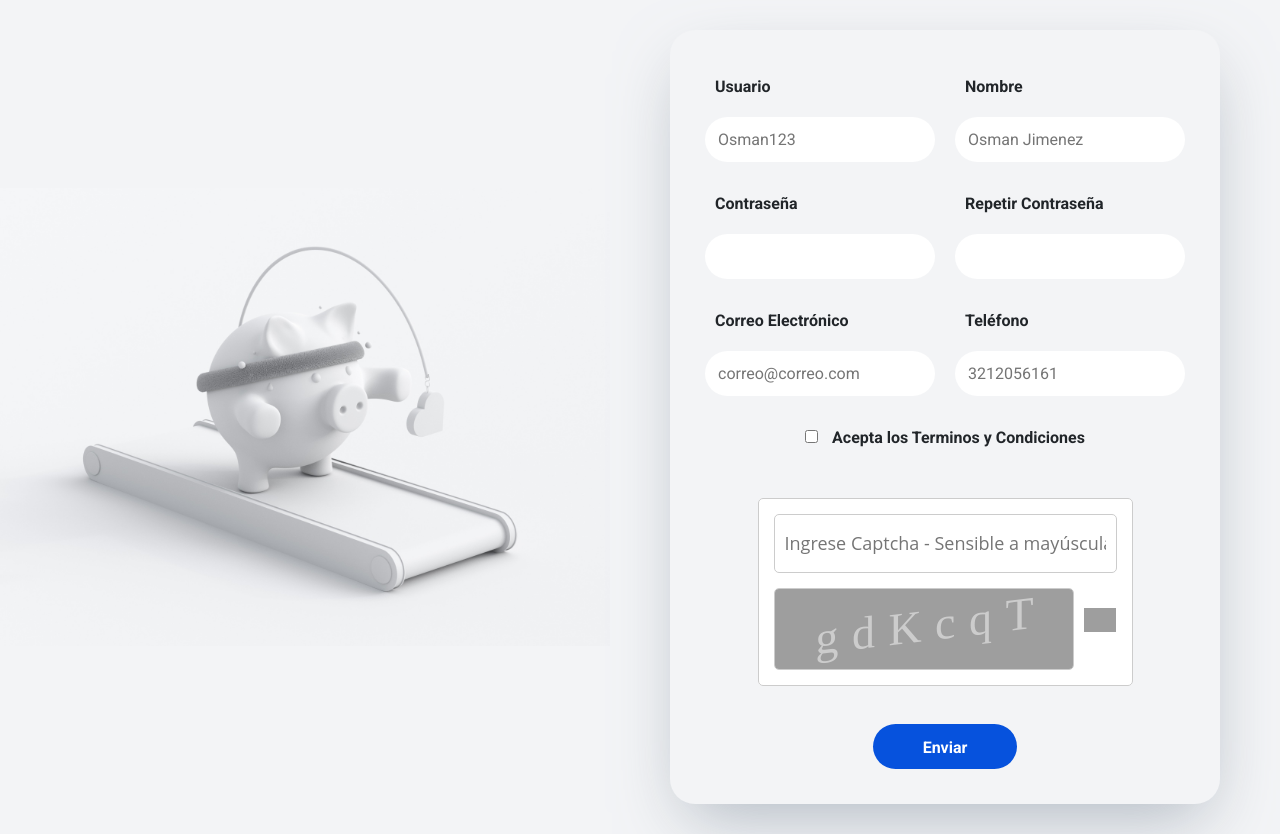
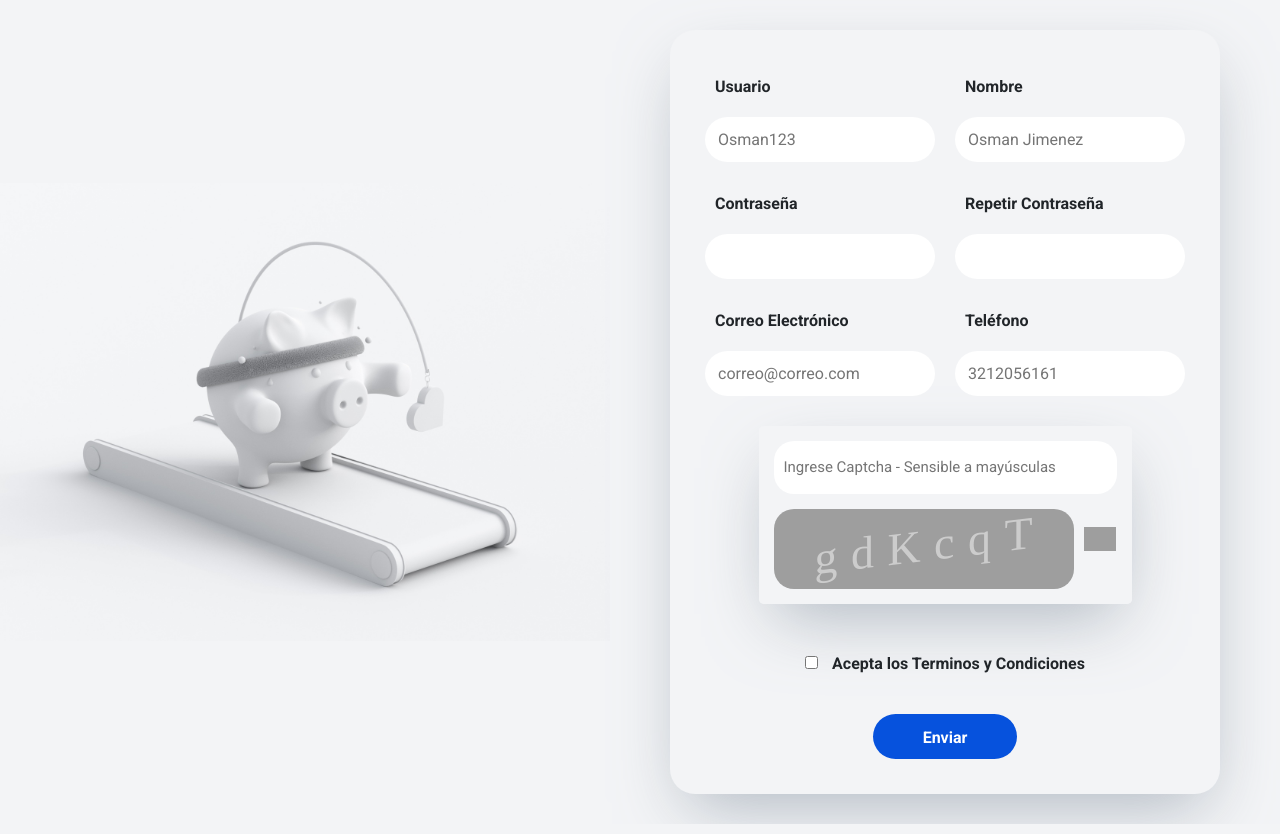
Before and after one commit to OsmanJimenez/OWASP_PHP, a PHP site: page / in a window 1280 px wide. Run offline with PHP 8.4, Linux system fonts and the light colour scheme; some libraries are stand-ins or nearby versions; grey boxes are pictures that could not be loaded.

Commit message:
Fix_Design

```diff
--- a/css/estilos.css
+++ b/css/estilos.css
@@ -107,6 +107,7 @@ main {
 	padding: 0 15px;
 	border-radius: 3px;
 	display: none;
+	color: #fff;
 }
 
 .formulario__mensaje-activo {
@@ -171,19 +172,19 @@ main {
 
 /* ----- -----  Estilos para Captcha ----- ----- */
 fieldset {
-	border: 1px solid #ccc;
 	padding: 15px;
 	max-width: 100%;
-	background-color: #fff;
+	background-color: #F3F4F6;
 	border-radius: 5px;
-  }
+	box-shadow: 1px 26px 68px -16px rgba(151,161,174,0.75);
+}
 
   section { padding: 0 15px; }
 
   .CaptchaWrap { position: relative; }
   .CaptchaTxtField {
-	border-radius: 5px;
-	border: 1px solid #ccc;
+	border-radius: 20px;
+	border: 0px solid #ccc;
 	display: block;
 	box-sizing: border-box;
   }
@@ -191,10 +192,10 @@ fieldset {
   #UserCaptchaCode {
 	padding: 15px 10px;
 	outline: none;
-	font-size: 18px;
+	font-size: 15px;
 	font-weight: normal;
-	font-family: 'Open Sans', sans-serif;
 	width: 343px;
+
   }
   #CaptchaImageCode {
 	text-align:center;
--- a/index.html
+++ b/index.html
@@ -37,7 +37,7 @@
                         <input type="text" class="formulario__input" name="nombre" id="nombre" placeholder="Osman Jimenez">
                         <i class="formulario__validacion-estado fas fa-times-circle"></i>
                     </div>
-                    <p class="formulario__input-error">El usuario tiene que ser de 8 a 16 dígitos y solo puede contener numeros, letras y guion bajo.</p>
+                    <p class="formulario__input-error">El usuario tiene que ser de 8 a 16 caracteres y solo puede contener numeros, letras y guion bajo.</p>
                 </div>
 
                 <!-- Grupo: Contraseña -->
@@ -47,7 +47,7 @@
                         <input type="password" class="formulario__input" name="password" id="password">
                         <i class="formulario__validacion-estado fas fa-times-circle"></i>
                     </div>
-                    <p class="formulario__input-error">La contraseña tiene que ser de 12 a 16 dígitos.</p>
+                    <p class="formulario__input-error">La contraseña debe tener mas de 12 caracteres.</p>
                 </div>
 
                 <!-- Grupo: Contraseña 2 -->
@@ -80,14 +80,6 @@
                     <p class="formulario__input-error">El telefono solo puede contener numeros y el maximo son 14 dígitos.</p>
                 </div>
 
-                <!-- Grupo: Terminos y Condiciones -->
-                <div class="formulario__grupo formulario__grupo-btn-enviar" id="grupo__terminos">
-                    <label class="formulario__label">
-                        <input class="formulario__checkbox" type="checkbox" name="terminos" id="terminos">
-                        Acepta los Terminos y Condiciones
-                    </label>
-                </div>
-
                 <!-- Grupo: Verificación -->
                 <div class="formulario__grupo formulario__grupo-btn-enviar" id="grupo__terminos">
                     <label class="formulario__label">
@@ -102,6 +94,14 @@
                               <input type="button" class="ReloadBtn" onclick='CreateCaptcha();'>
                             </div>
                           </fieldset>
+                    </label>
+                </div>
+
+                <!-- Grupo: Terminos y Condiciones -->
+                <div class="formulario__grupo formulario__grupo-btn-enviar" id="grupo__terminos">
+                    <label class="formulario__label">
+                        <input class="formulario__checkbox" type="checkbox" name="terminos" id="terminos">
+                        Acepta los Terminos y Condiciones
                     </label>
                 </div>
 
--- a/js/script.js
+++ b/js/script.js
@@ -4,7 +4,7 @@ const inputs = document.querySelectorAll('#formulario input');
 const expresiones = {
 	usuario: /^[a-zA-Z0-9\_\-]{8,16}$/, // Letras, numeros, guion y guion_bajo
 	nombre: /^[a-zA-ZÀ-ÿ\s]{8,16}$/, // Letras y espacios, pueden llevar acentos.
-	password: /^.{12,16}$/, // 12 a 15 digitos.
+	password: /^.{12,46}$/, // 12 a 46 caracteres.
 	correo: /^[a-zA-Z0-9_.+-]+@[a-zA-Z0-9-]+\.[a-zA-Z0-9-.]+$/,
 	telefono: /^\d{7,10}$/ // 7 a 10 numeros.
 }
```
